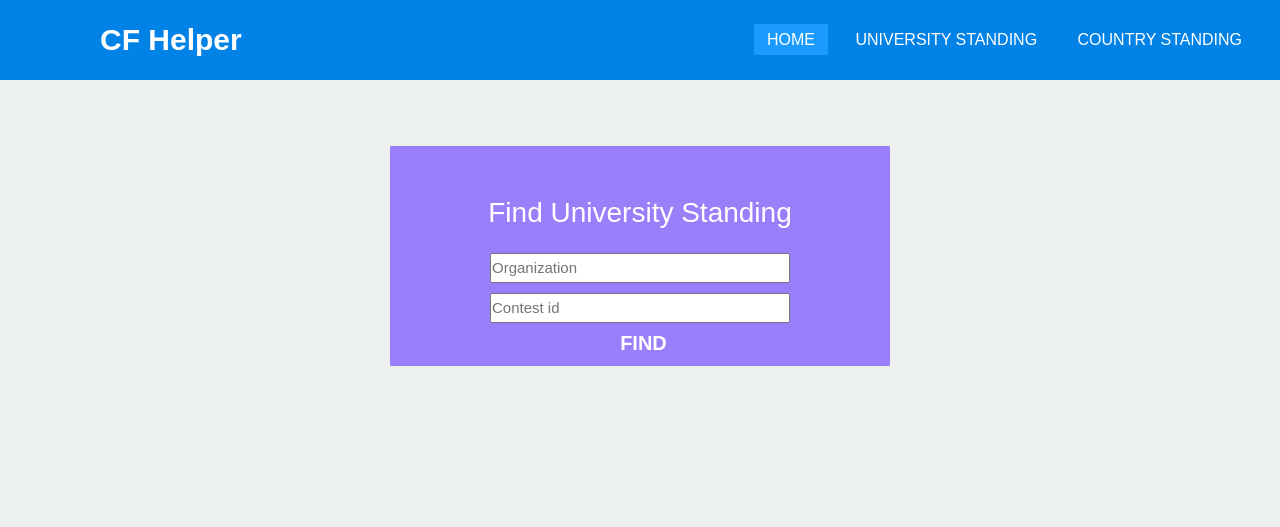
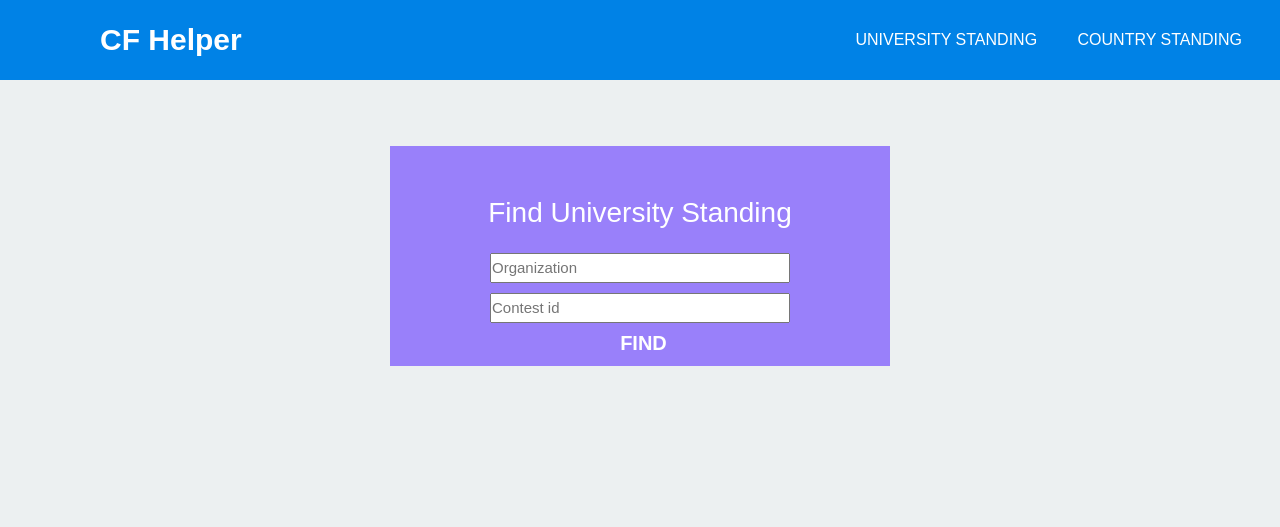
Before and after one commit to hossain95/CFHelper, a plain HTML site: page Standing/index.html in a window 1280 px wide. Drawn offline with nearby package versions, Linux system fonts and the light colour scheme.

Commit message:
Update index.html

```diff
--- a/Standing/index.html
+++ b/Standing/index.html
@@ -20,7 +20,6 @@
             </label>
             <label class="logo"><a href="#">CF Helper</a></label>
             <ul>
-                <li><a class="active" href="#">Home</a></li>
                 <li><a href="#" onclick="University()" id="universitystanding">University Standing</a></li>
                 <li><a href="#" onclick="Country()" id="countrystanding" >Country Standing</a></li>
             </ul>
```
